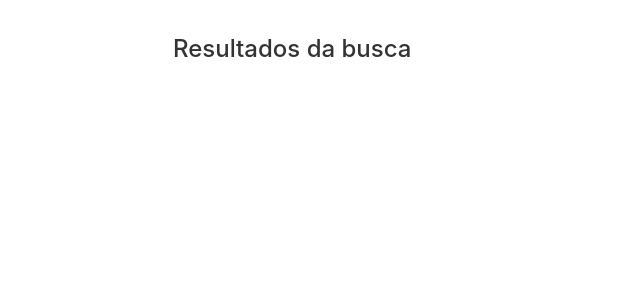
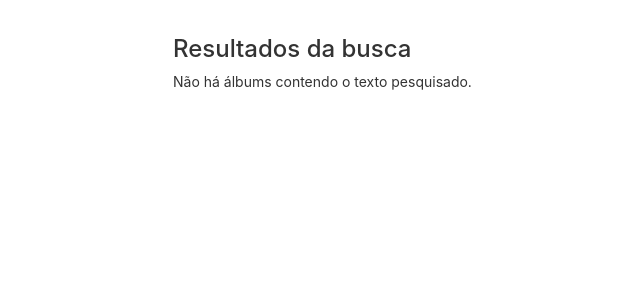
Before and after one commit to pgcalixto/music-album-web-app, a React (Create React App) app in the folder client/: page /search/1 in a window 1280 px wide. Shown: the top 300 px of the page, without its empty margins (182-822 px from the left). Built offline with nearby package versions, Linux system fonts and the light colour scheme; no server answers.

Commit message:
Change state field in SearchResults
This `albums` state field change reflects the need for
a custom message in case there is no album in the search
results.

```diff
--- a/client/src/containers/SearchResults.js
+++ b/client/src/containers/SearchResults.js
@@ -17,9 +17,7 @@ export default class SearchResults extends Component {
     // TODO check for fetch() and json() errors
     const searchText = this.props.match.params.searchText;
     const response = await fetch('/albumsByName/' + searchText);
-    const albumList = await response.json();
-
-    var albums = <Albums albums={albumList} />;
+    const albums = await response.json();
     this.setState({ albums: albums });
   }
 
@@ -33,7 +31,10 @@ export default class SearchResults extends Component {
         <h3>
           {`Resultados da busca`}
         </h3>
-        { this.state.albums }
+        {this.state.albums == null || this.state.albums.length === 0
+        ? 'Não há álbums contendo o texto pesquisado.'
+        : <Albums albums={this.state.albums} />
+        }
       </Grid>
     );
   }
```
